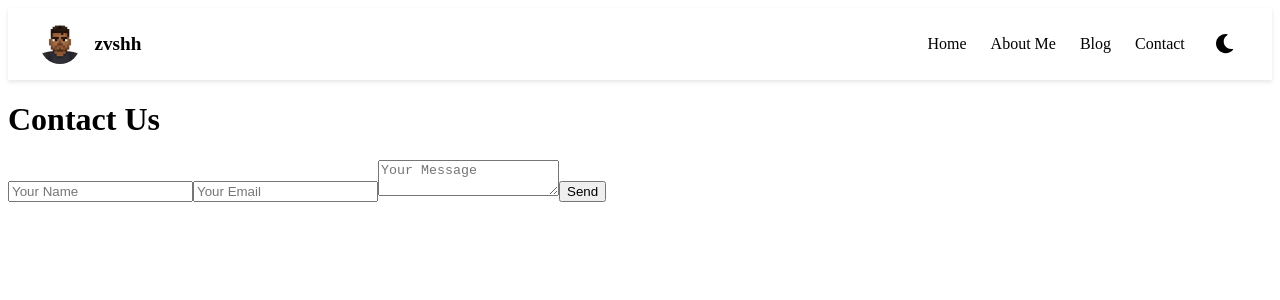
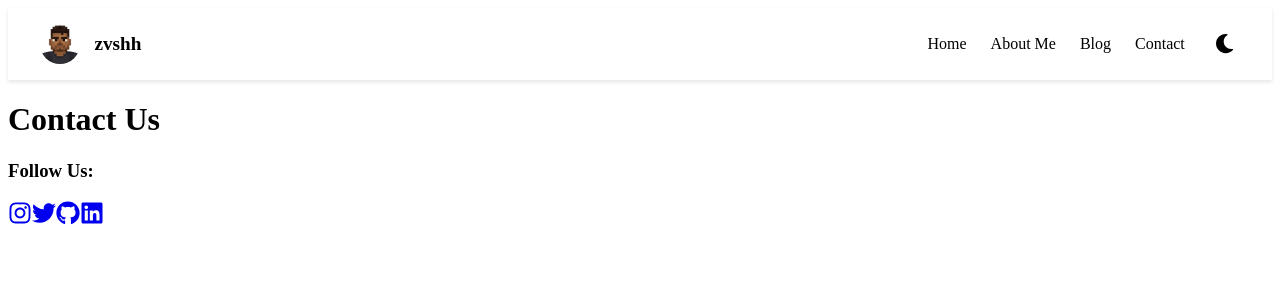
Before and after one commit to Mustafa15903/my-Blog-z, a React (Create React App) app: page /contact in a window 1280 px wide. Shown: the top 300 px of the page. Built offline with nearby package versions, Linux system fonts and the light colour scheme.

Commit message:
إصلاح مشكلة الصفحة البيضاء

```diff
--- a/package.json
+++ b/package.json
@@ -2,7 +2,7 @@
   "name": "my-blog",
   "version": "0.1.0",
   "private": true,
-  "homepage": "https://Mustafa15903.github.io/my-Blog-z",
+  "homepage": ".",
   "dependencies": {
     "@fortawesome/fontawesome-free": "^6.7.2",
     "@testing-library/dom": "^10.4.0",
--- a/src/pages/Contact.jsx
+++ b/src/pages/Contact.jsx
@@ -1,15 +1,56 @@
 import React from 'react';
+import { FaInstagram, FaTwitter, FaLinkedin } from 'react-icons/fa';
+import { FaGithub } from 'react-icons/fa';
 
 function Contact() {
+  const socialMedia = [
+    {
+      icon: <FaInstagram size={24} />,
+      url: "https://www.instagram.com/kingzvshh",
+      color: "text-pink-600 hover:text-pink-700",
+      label: "Instagram"
+    },
+    {
+      icon: <FaTwitter size={24} />,
+      url: "https://twitter.com/",
+      color: "text-blue-400 hover:text-blue-500",
+      label: "Twitter"
+    },
+    {
+      icon: <FaGithub size={24} />,
+      url: "https://github.com/Mustafa15903",
+      color: "text-gray-800 hover:text-black",
+      label: "GitHub"
+    },
+    {
+      icon: <FaLinkedin size={24} />,
+      url: "https://linkedin.com/",
+      color: "text-blue-600 hover:text-blue-700",
+      label: "LinkedIn"
+    }
+  ];
+
   return (
-    <div className="page">
-      <h1>Contact Us</h1>
-      <form>
-        <input type="text" placeholder="Your Name" />
-        <input type="email" placeholder="Your Email" />
-        <textarea placeholder="Your Message"></textarea>
-        <button type="submit">Send</button>
-      </form>
+    <div className="max-w-md mx-auto p-6 text-center">
+      <h1 className="text-2xl font-bold mb-6">Contact Us</h1>
+
+      <div className="mb-8">
+        <h3 className="text-lg mb-4">Follow Us:</h3>
+        <div className="flex justify-center space-x-6">
+          {socialMedia.map((item, index) => (
+            <a
+              key={index}
+              href={item.url}
+              target="_blank"
+              rel="noopener noreferrer"
+              className={`${item.color} transition-colors duration-300`}
+              aria-label={item.label}
+            >
+              {item.icon}
+            </a>
+          ))}
+        </div>
+      </div>
     </div>
   );
 }
```
Also changed, not shown: 15 other files (tests, documents, lock files or other folders).
